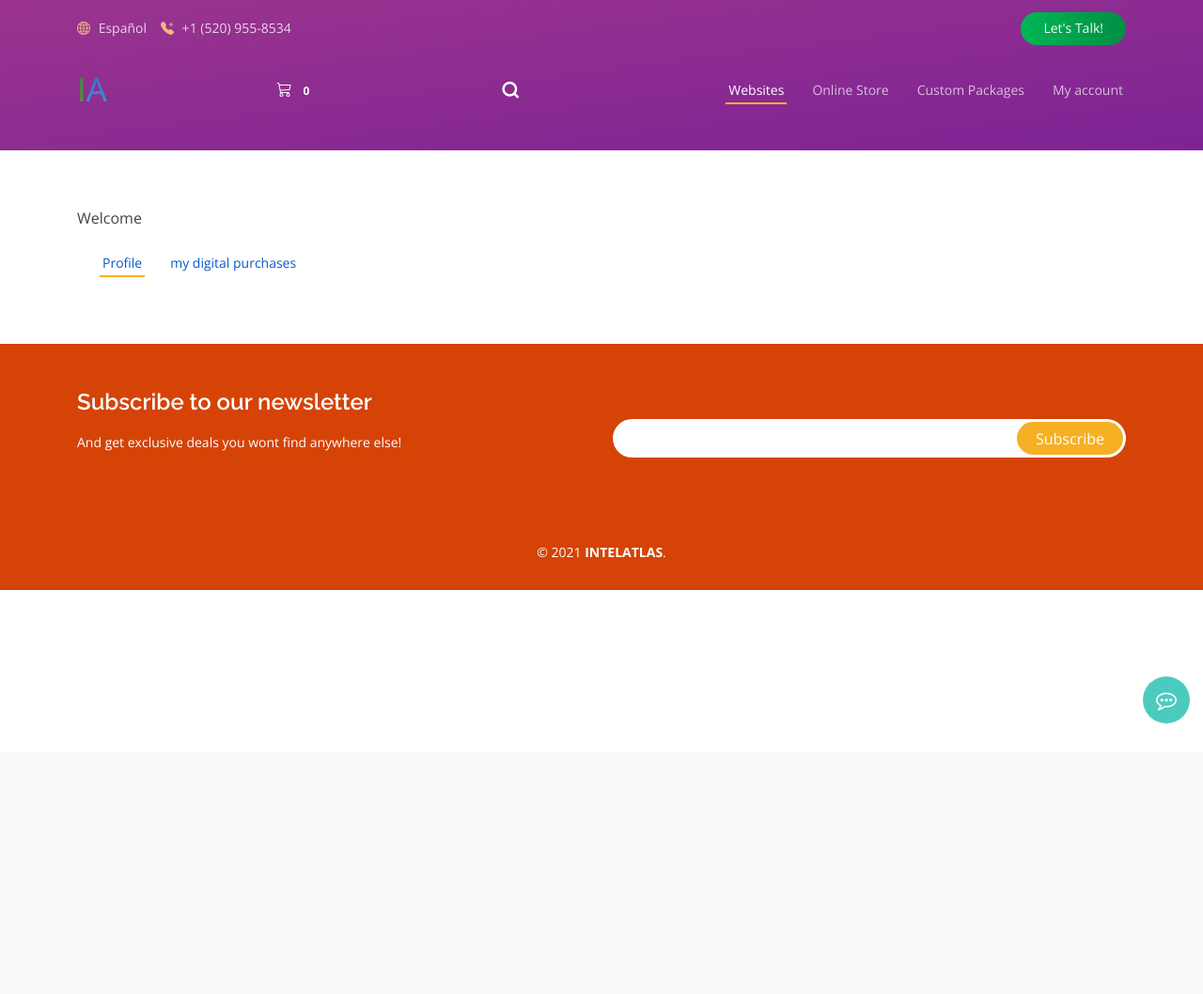
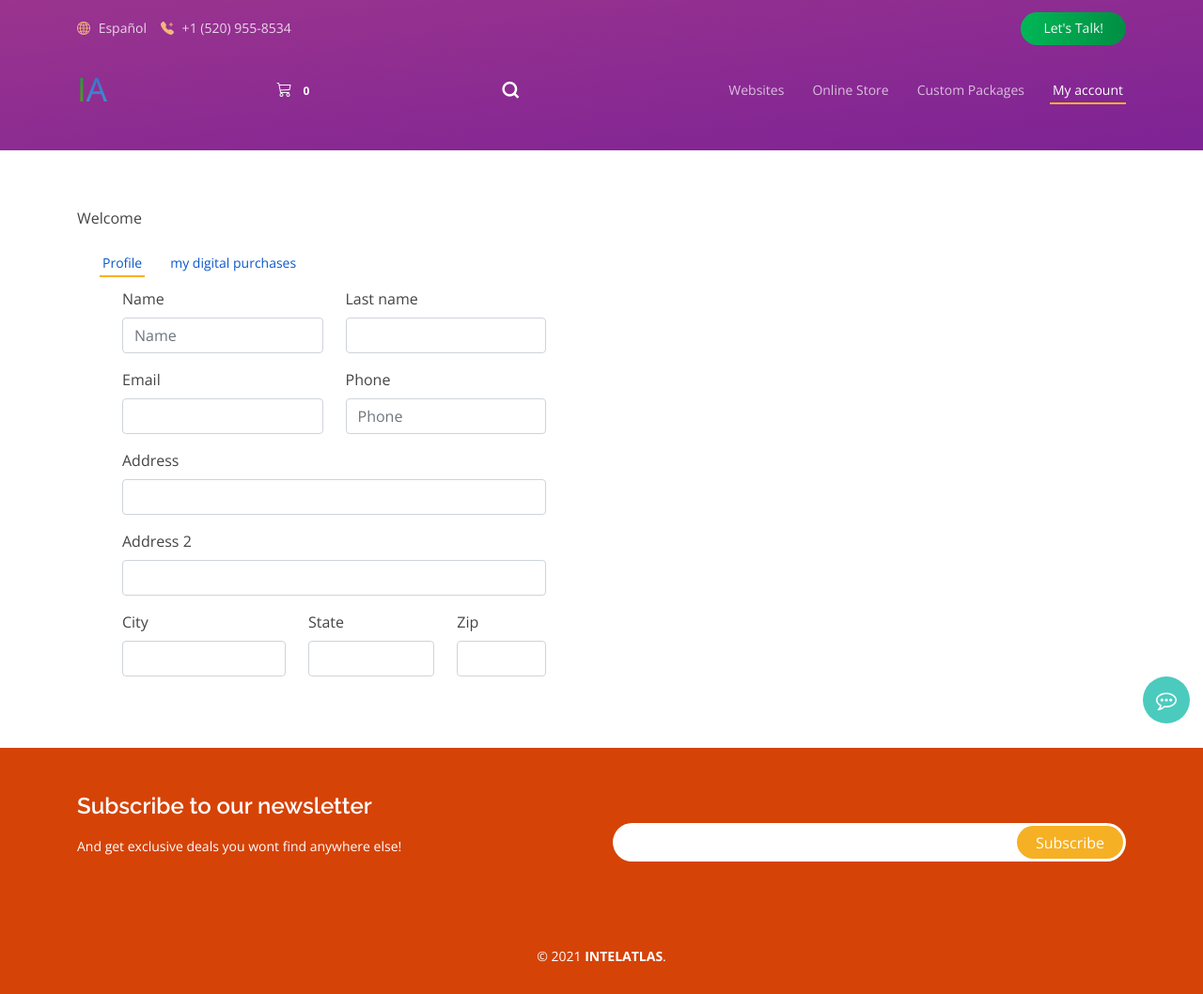
Before and after one commit to walterg85/intelatlas, a PHP site: page /intelatlas/account.php in a window 1280 px wide. Shown: the whole page at 94% size. Before the commit the page ends 770 px from the top, so only its background shows below. Run offline with PHP 8.4, Linux system fonts and the light colour scheme; the visitor is signed in with stand-in values (Sample User, id 1); data that the repository does not hold is empty; some libraries are stand-ins or nearby versions.

Commit message:
producto
Activar boton de descarga
Se muestra formulario para el cliente pueda modificar sus datos

```diff
--- a/account.php
+++ b/account.php
@@ -41,6 +41,53 @@
                             </ul>
                         </nav>
                     </div>
+                    <div class="col-5 ms-5">
+                        <form id="clientForm" class="needs-validation" novalidate>
+                            <input type="hidden" name="clientId" id="clientId" value="0">
+                            <div class="row">
+                                <div class="col mb-3">
+                                    <label for="inputName" class="form-label labelName">Name</label>
+                                    <input type="text" id="inputName" name="inputName" class="form-control" autocomplete="off" maxlength="250" required value="<?php echo $_SESSION['intelatlasClientData']->nombre; ?>">
+                                </div>
+                                <div class="col mb-3">
+                                    <label for="inputLastname" class="form-label labelLastname">Last name</label>
+                                    <input type="text" id="inputLastname" name="inputLastname" class="form-control" autocomplete="off" maxlength="50" required>
+                                </div>
+                            </div>
+                            <div class="row">
+                                <div class="col mb-3">
+                                    <label for="inputEmail" class="form-label labelMail">Email</label>
+                                    <input type="text" id="inputEmail" name="inputEmail" class="form-control" autocomplete="off" maxlength="20" required>
+                                </div>
+                                <div class="col mb-3">
+                                    <label for="inputPhone" class="form-label labelPhone">Phone</label>
+                                    <input type="text" id="inputPhone" name="inputPhone" class="form-control" autocomplete="off" maxlength="20" required>
+                                </div>
+                            </div>
+                            <div class="mb-3">
+                                <label for="inputAddress" class="form-label labelAddress">Address</label>
+                                <input type="text" id="inputAddress" name="inputAddress" class="form-control" autocomplete="off" maxlength="500" required>
+                            </div>
+                            <div class="mb-3">
+                                <label for="inputAddress2" class="form-label labelAddress2">Address 2</label>
+                                <input type="text" id="inputAddress2" name="inputAddress2" class="form-control" autocomplete="off" maxlength="500">
+                            </div>
+                            <div class="row">
+                                <div class="col-5 mb-3">
+                                    <label for="inputCity" class="form-label labelCity">City</label>
+                                    <input type="text" id="inputCity" name="inputCity" class="form-control" autocomplete="off" maxlength="50" required>
+                                </div>
+                                <div class="col-4 mb-3">
+                                    <label for="inputState" class="form-label labelState">State</label>
+                                    <input type="text" id="inputState" name="inputState" class="form-control" autocomplete="off" maxlength="50" required>
+                                </div>
+                                <div class="col-3 mb-3">
+                                    <label for="inputZip" class="form-label labelZip">Zip</label>
+                                    <input type="text" id="inputZip" name="inputZip" class="form-control" autocomplete="off" maxlength="10" required>
+                                </div>
+                            </div>
+                        </form>
+                    </div>
                 </div>
             </div>
         </section>
@@ -52,6 +99,9 @@
 <script type="text/javascript">
     $(document).ready(function(){
         $("#btnLogin").click( fnValidarInfo);
+
+        $(".nav-link").removeClass("active");
+        $(".link4").addClass("active");
     });
 
     function fnValidarInfo(){
--- a/admin/product.php
+++ b/admin/product.php
@@ -633,8 +633,10 @@
     function initComponent() {
         // Controlar tipo de objeto que intentan subir
         $('input[type="file"]').unbind().change( function(){
+            if( $( this ).attr("name") == "inputFileobj" )
+                return false;
+
             let ext = $( this ).val().split('.').pop();
-
             if ($( this ).val() != ''){
                 if($.inArray(ext, ["jpg", "jpeg", "png", "bmp", "raw", "tiff"]) != -1){
                     if($(this)[0].files[0].size > 5242880){
--- a/masterPage.php
+++ b/masterPage.php
@@ -89,7 +89,7 @@
                         <li><a class="nav-link scrollto active link1" href="#web-price">Websites</a></li>
                         <li><a class="nav-link scrollto link2" href="#pricing">Online Store</a></li>
                         <li><a class="nav-link scrollto link3" href="#cta">Custom Packages</a></li>
-                        <li><a class="nav-link scrollto link4" href="account.php">My account</a></li>
+                        <li><a class="nav-link scrollto link4" href="<?php echo $base_url; ?>/account.php">My account</a></li>
                     </ul>
                     <i class="bi bi-list mobile-nav-toggle"></i>
                 </nav><!-- .navbar -->
```
Also changed, not shown: core/controllers/product.php (+13 -0 lines), core/models/product.php (+14 -0 lines), product/index.php (+41 -1 lines).
